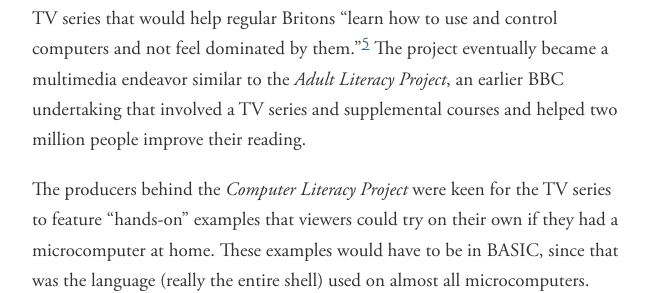
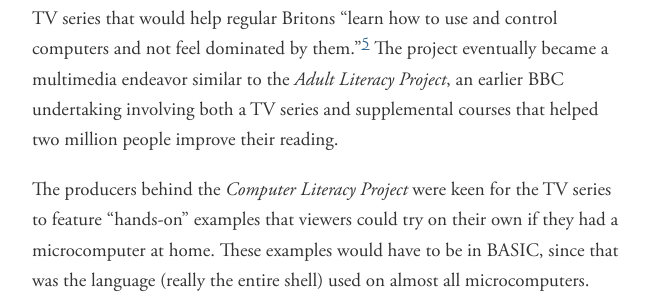
Before and after one commit to sinclairtarget/sinclairtarget.github.io, a Jekyll site: the page built from _posts/2019-03-31-bbc-micro.md, in a window 1280 px wide and 900 px high, scrolled down 2207 px. Shown: the part 189-482 px from the top of the window, without its empty margins (314-963 px from the left). Built offline with Jekyll 4.4.1, drawn with Linux system fonts in a browser that asks for light colours; comment, search, counter and statistics services are not loaded.

Commit message:
Awks McGawks.

```diff
--- a/_posts/2019-03-31-bbc-micro.md
+++ b/_posts/2019-03-31-bbc-micro.md
@@ -89,7 +89,7 @@ office work. In late 1979, it was decided that the BBC should make a ten-part
 TV series that would help regular Britons "learn how to use and control
 computers and not feel dominated by them."[^5] The project eventually became a
 multimedia endeavor similar to the _Adult Literacy Project_, an earlier BBC
-undertaking that involved a TV series and supplemental courses and helped
+undertaking involving both a TV series and supplemental courses that helped
 two million people improve their reading.
 
 The producers behind the _Computer Literacy Project_ were keen for
```
